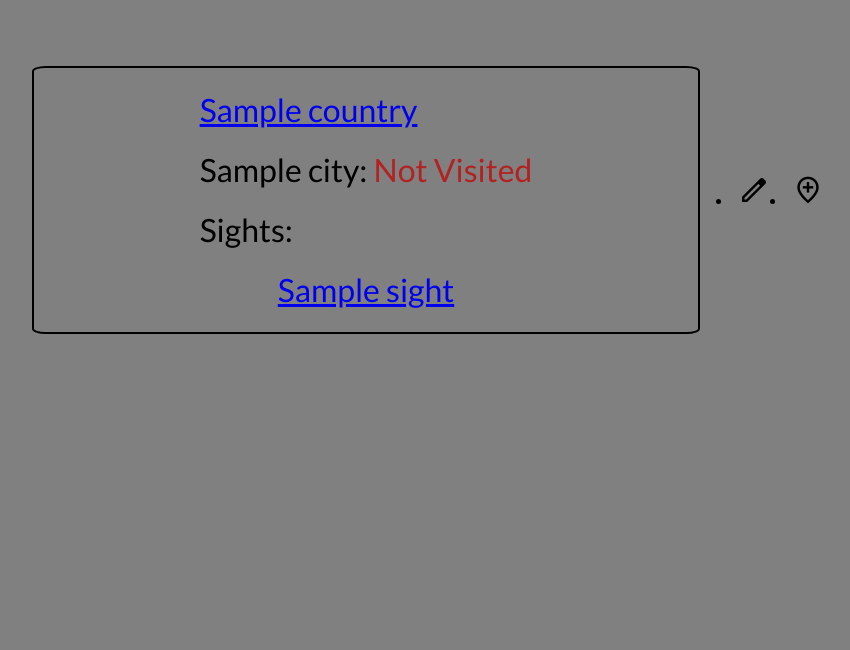
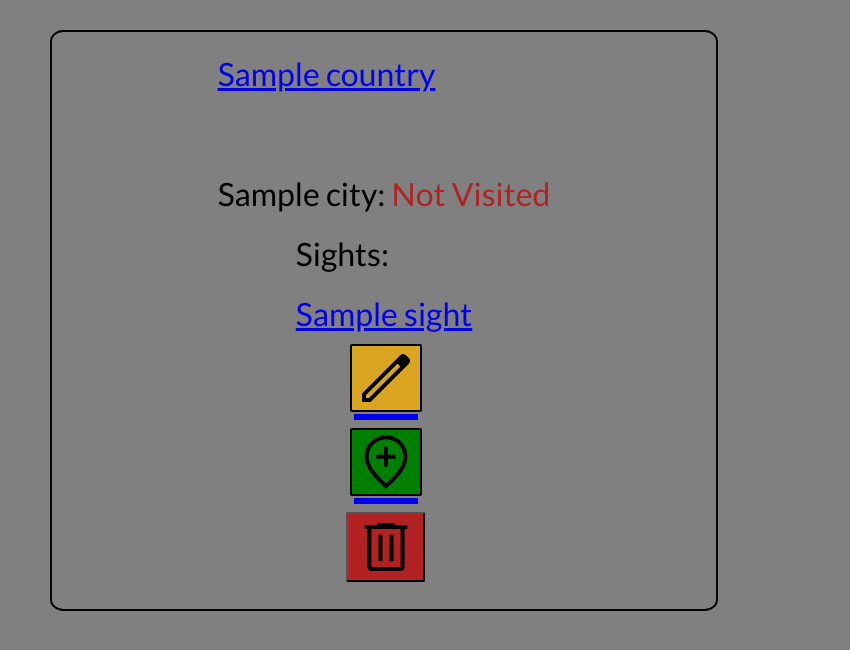
Before and after one commit to cjsarab/project_travel, a Flask app: page /cities/1 in a window 1280 px wide; the page is wider, and only the part inside the window is pictured. Shown: the part 85-735 px from the top of that part, without its empty margins (256-1106 px from the left). Run offline with Flask 2, Linux system fonts and the light colour scheme; a database or web service that is not in the repository returns one stand-in record (values such as "Sample title"); some libraries are stand-ins or nearby versions.

```diff
--- a/static/style.css
+++ b/static/style.css
@@ -16,6 +16,66 @@ hr {
 
 .material-symbols-outlined:hover {
     color: white;
+}
+
+.add-city .material-symbols-outlined {
+    display: flex;
+    justify-content: center;
+    align-items: center;
+    background-color: green;
+    border: 2px solid black;
+    border-radius: 2px;
+    width: 100%;
+    margin-bottom: 16px;
+}
+
+.add-city .material-symbols-outlined:hover {
+    background-color: lime;
+    color: black;
+    transition-duration: 0.2s;
+}
+
+.add-sight .material-symbols-outlined {
+    display: flex;
+    justify-content: center;
+    align-items: center;
+    text-decoration:none;
+    background-color: green;
+    border: 2px solid black;
+    border-radius: 2px;
+    width: 100%;
+    margin-bottom: 16px;
+}
+
+.add-sight .material-symbols-outlined:hover {
+    background-color: lime;
+    color: black;
+    transition-duration: 0.2s;
+}
+
+.edit .material-symbols-outlined {
+    display: flex;
+    justify-content: center;
+    align-items: center;
+    text-decoration:none;
+    background-color: goldenrod;
+    border: 2px solid black;
+    border-radius: 2px;
+    width: 100%;
+    margin-bottom: 16px;
+}
+
+.edit .material-symbols-outlined:hover {
+    background-color:gold;
+    color: black;
+    transition-duration: 0.2s;
+}
+
+.icons {
+    display: flex;
+    flex-direction: row;
+    align-items: center;
+    justify-content: center;
 }
 
 .menu {
@@ -41,7 +101,8 @@ hr {
     background-color:firebrick;
     color:black;
     border-radius: 2px;
-    width: 100%;
+    width: 94%;
+    margin-left: 4px;
 }
 
 .delete-form .material-symbols-outlined:hover {
@@ -56,8 +117,7 @@ hr {
     width: 100%;
     height: 100%;
     min-height: 75px;
-    padding: 36px;
-    line-height: 60px;
+    line-height: 360px;
     margin: 0;
 }
 
@@ -78,7 +138,6 @@ hr {
     width: 50%;
     height: 100%;
     min-height: 75px;
-    padding: 12px;
     line-height: 60px;
     margin: 16px;
     font-size: 200%;
@@ -139,3 +198,21 @@ hr {
 .red-text {
     color: firebrick;
 }
+
+.button {
+    display: flex;
+    justify-content: center;
+    align-items: center;
+    background-color: goldenrod;
+    color: black;
+    width: 50%;
+    min-height: 32px;
+    margin-left: 25%;
+    padding:0%;
+    border: 1px solid black;
+    border-radius: 10px;
+}
+
+.button:hover {
+    background-color: chocolate;
+}
--- a/templates/cities/show.html
+++ b/templates/cities/show.html
@@ -4,7 +4,8 @@
 
 
 <div class="cities">
-    <li title="Country"><a href="/countries/{{country.id}}">{{country.country_name}}</a>
+    <div>
+    <li title="Country"><a href="/countries/{{country.id}}">{{country.country_name}}</a></li>
     <br>
     {{city.city_name}}:
     {% if city.is_visited %}
@@ -12,6 +13,7 @@
     {% else %}
     <span class="red-text">Not Visited</span>
     {% endif %}
+    </div>
 
     <div>
         Sights:
@@ -19,8 +21,16 @@
         <li title="Sights"><a href="/sights/{{sight.id}}">{{sight.sight_name}}</a></li>
         {% endfor %}
     </div>
-    <li title="Edit"><a href="/cities/{{city.id}}/edit"><span class="material-symbols-outlined">edit</span></a></li>
-    <li title="New Sight"><a href="/sights/new"><span class="material-symbols-outlined">add_location</span></a></li>
+    <div>
+    <li title="Edit" class ="edit"><a href="/cities/{{city.id}}/edit"><span class="material-symbols-outlined">edit</span></a></li>
+    <li title="New Sight" class="add-sight"><a href="/sights/new"><span class="material-symbols-outlined">add_location</span></a></li>
+    </div>
+
+    <div>
+        <form class="delete-form" action="/cities/{{city.id}}/delete" method="POST">
+            <button class="material-symbols-outlined">delete</button>
+        </form>
+    </div>
 
 </div>
 
--- a/templates/countries/new.html
+++ b/templates/countries/new.html
@@ -19,7 +19,7 @@
         </div>
 
         <div>
-            <button type="submit">Add Country</button>
+            <button class="button" type="submit">Add Country</button>
         </div>
     </form>
     </div>
```
Also changed, not shown: templates/cities/index.html (+9 -0 lines), templates/countries/show.html (+9 -4 lines), templates/sights/index.html (+9 -0 lines), templates/sights/show.html (+6 -1 lines).
